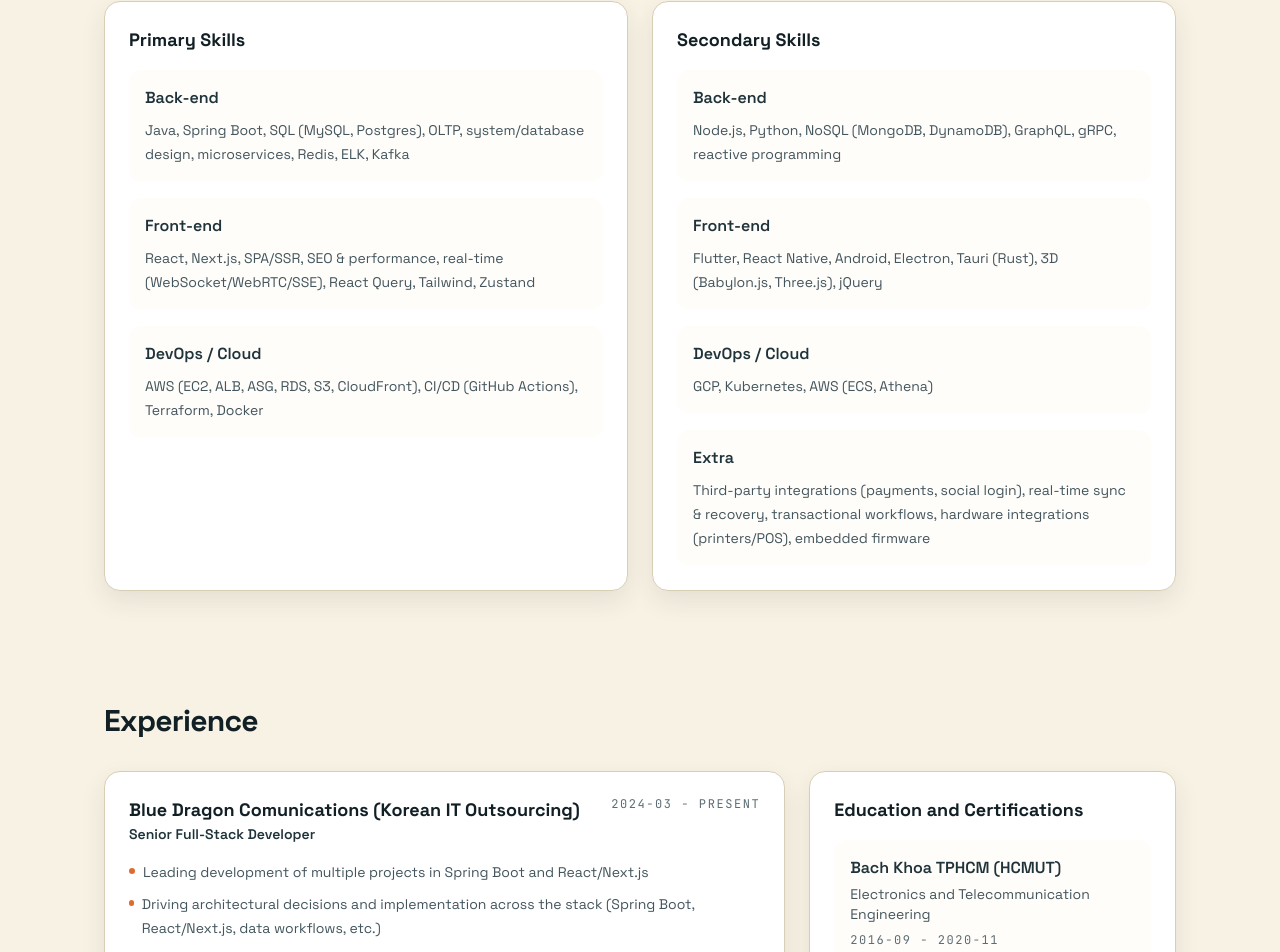
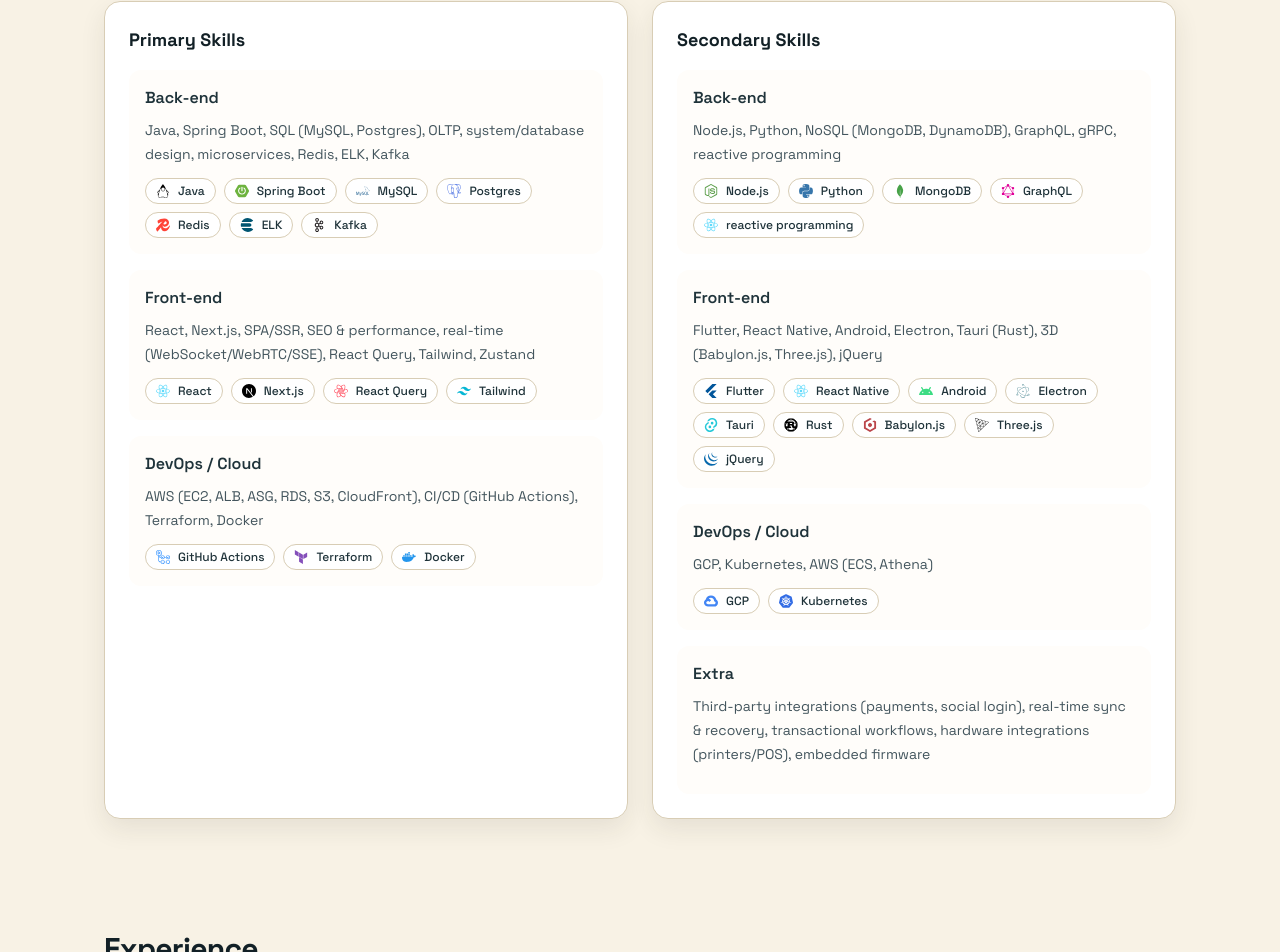
Before and after one commit to nhut-ha-98/nhutha-portfolio, a Next.js app: page / in a window 1280 px wide. Shown: the part 931-1883 px from the top of the page. Built offline with nearby package versions, Linux system fonts and the light colour scheme.

Commit message:
feat: add skill icon support in SkillSectionsView with simple-icons integration

```diff
--- a/components/ui/SkillSectionsView.tsx
+++ b/components/ui/SkillSectionsView.tsx
@@ -1,4 +1,87 @@
 import type { AboutMe } from "@/data/rendercv";
+import type { SimpleIcon } from "simple-icons";
+import * as simpleIcons from "simple-icons";
+
+const iconRegistry = simpleIcons as Record<string, SimpleIcon | undefined>;
+
+const ICON_KEYWORD_TO_EXPORT: Array<[keyword: string, exportName: string]> = [
+  ["spring boot", "siSpringboot"],
+  ["java", "siOpenjdk"],
+  ["mysql", "siMysql"],
+  ["postgres", "siPostgresql"],
+  ["postgresql", "siPostgresql"],
+  ["redis", "siRedis"],
+  ["elk", "siElasticsearch"],
+  ["kafka", "siApachekafka"],
+  ["react query", "siReactquery"],
+  ["react native", "siReact"],
+  ["react", "siReact"],
+  ["next.js", "siNextdotjs"],
+  ["nextjs", "siNextdotjs"],
+  ["tailwind", "siTailwindcss"],
+  ["github actions", "siGithubactions"],
+  ["terraform", "siTerraform"],
+  ["docker", "siDocker"],
+  ["node.js", "siNodedotjs"],
+  ["nodejs", "siNodedotjs"],
+  ["python", "siPython"],
+  ["mongodb", "siMongodb"],
+  ["graphql", "siGraphql"],
+  ["grpc", "siGrpc"],
+  ["flutter", "siFlutter"],
+  ["android", "siAndroid"],
+  ["electron", "siElectron"],
+  ["tauri", "siTauri"],
+  ["rust", "siRust"],
+  ["babylon.js", "siBabylondotjs"],
+  ["three.js", "siThreedotjs"],
+  ["jquery", "siJquery"],
+  ["gcp", "siGooglecloud"],
+  ["google cloud", "siGooglecloud"],
+  ["kubernetes", "siKubernetes"],
+  ["aws", "siAmazon"],
+];
+
+function parseSkillTokens(details: string): string[] {
+  const expanded = details.replaceAll(/\(([^)]+)\)/g, ", $1");
+  const tokens = expanded
+    .split(",")
+    .map((entry) => entry.trim())
+    .filter(Boolean);
+
+  return Array.from(new Set(tokens));
+}
+
+function resolveIcon(skill: string): SimpleIcon | undefined {
+  const normalized = skill.toLowerCase();
+  const match = ICON_KEYWORD_TO_EXPORT.find(([keyword]) =>
+    normalized.includes(keyword),
+  );
+
+  if (!match) {
+    return undefined;
+  }
+
+  return iconRegistry[match[1]];
+}
+
+function SkillIconBadge({ skill, icon }: { skill: string; icon: SimpleIcon }) {
+  return (
+    <span
+      className="inline-flex items-center gap-2 rounded-full border border-[var(--line)] bg-white px-2.5 py-1 text-xs font-medium text-[var(--ink-soft)]"
+      title={skill}
+    >
+      <svg
+        viewBox="0 0 24 24"
+        aria-hidden="true"
+        className="h-3.5 w-3.5 shrink-0"
+      >
+        <path d={icon.path} fill={`#${icon.hex}`} />
+      </svg>
+      <span>{skill}</span>
+    </span>
+  );
+}
 
 interface SkillSectionsViewProps {
   sections: Array<{
@@ -30,6 +113,24 @@
                 <p className="mt-2 text-sm leading-6 text-[var(--muted-strong)]">
                   {item.details}
                 </p>
+                <div className="mt-3 flex flex-wrap gap-2">
+                  {parseSkillTokens(item.details)
+                    .map((skill) => {
+                      const icon = resolveIcon(skill);
+                      if (!icon) {
+                        return null;
+                      }
+
+                      return (
+                        <SkillIconBadge
+                          key={`${item.label}-${skill}`}
+                          skill={skill}
+                          icon={icon}
+                        />
+                      );
+                    })
+                    .filter(Boolean)}
+                </div>
               </div>
             ))}
           </div>
--- a/package.json
+++ b/package.json
@@ -14,6 +14,7 @@
     "next": "16.1.6",
     "react": "19.2.3",
     "react-dom": "19.2.3",
+    "simple-icons": "^16.11.0",
     "zustand": "^5.0.11"
   },
   "devDependencies": {
```
Also changed, not shown: 1 other file (tests, documents, lock files or other folders).
